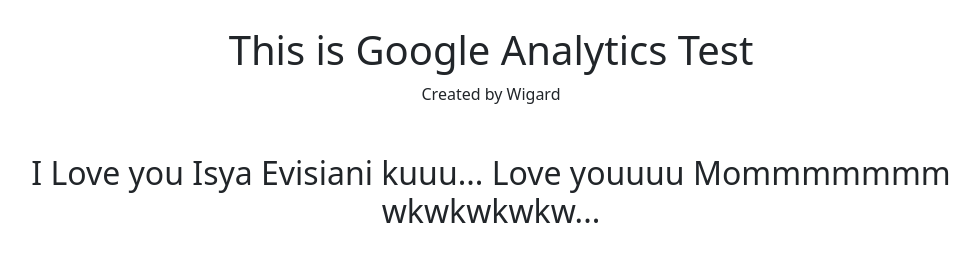
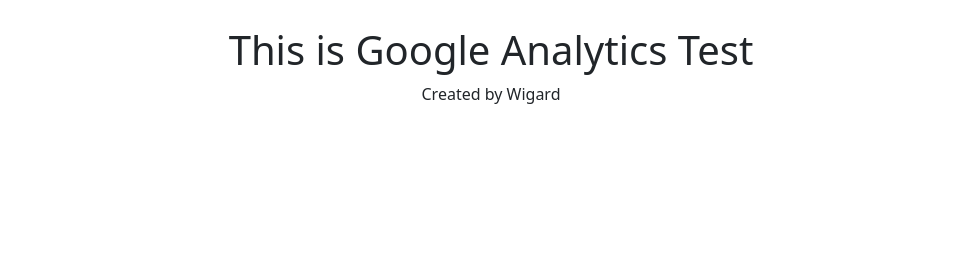
Before and after one commit to Wigard/GoogleAnalyticsTest, a plain HTML site: page index.html in a window 1280 px wide. Shown: the part 102-364 px from the top of the page, without its empty margins (149-1129 px from the left). Drawn offline with nearby package versions, Linux system fonts and the light colour scheme.

Commit message:
Delete Second Heading

```diff
--- a/index.html
+++ b/index.html
@@ -34,7 +34,6 @@
         <img src="https://upload.wikimedia.org/wikipedia/commons/7/77/GAnalytics.svg" alt="icon" />
         <h1 class="mt-5 text-center">This is Google Analytics Test</h1>
         <p class="text-center">Created by Wigard</p>
-        <h2 class="mt-5 text-center">I Love you Isya Evisiani kuuu... Love youuuu Mommmmmmm wkwkwkwkw...</h2>
       </div>
     </div>
   </body>
```
